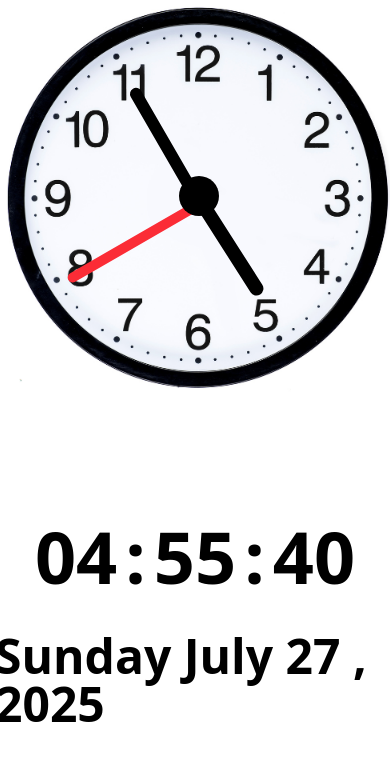
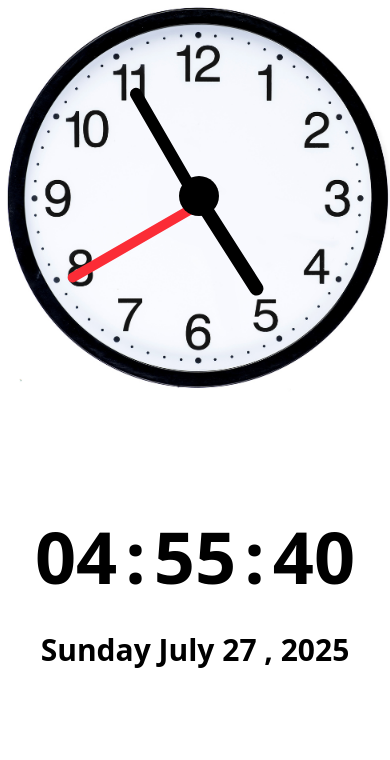
Before and after one commit to shakiburrashid/Digital-and-Analalog-Clock, a React (Vite) app: page / in a window 390 px wide. Shown: the top 760 px of the page. Built offline with nearby package versions, Linux system fonts and the light colour scheme.

Commit message:
responsive added

```diff
--- a/src/App.jsx
+++ b/src/App.jsx
@@ -67,7 +67,7 @@ function App() {
               <h1>{seconds()}</h1>
             </div>
             <div>
-              <h1 className="text-5xl font-bold">{datemonthyear()}</h1>
+              <h1 className="text-5xl font-bold || max-md:text-3xl">{datemonthyear()}</h1>
             </div>
           </div>
 
```
